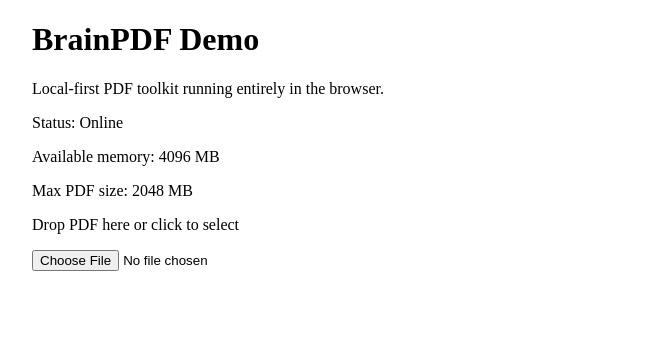
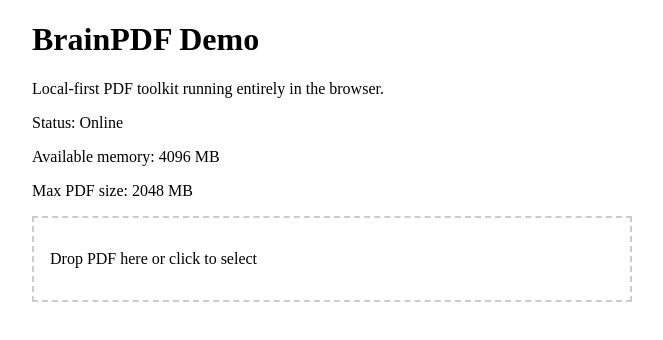
Before and after one commit to brianbrainium/BrainPDF, a Nuxt app: page / in a window 1280 px wide. Shown: the top 340 px of the page, without its empty margins (308-971 px from the left). Built offline with nearby package versions, Linux system fonts and the light colour scheme.

Commit message:
style: hide file input and add dropzone border

```diff
--- a/pages/index.vue
+++ b/pages/index.vue
@@ -12,14 +12,15 @@
     <p>Max PDF size: {{ maxPdfSizeMB }} MB</p>
 
     <div
-      class="border-dashed border-2 p-4 mt-4 cursor-pointer"
+      class="mt-4 cursor-pointer"
+      style="border: 2px dashed #ccc; padding: 1rem;"
       @click="openFilePicker"
       @drop.prevent="onDrop"
       @dragover.prevent
     >
       <p v-if="!selectedFile">Drop PDF here or click to select</p>
       <p v-else>{{ selectedFile.name }} ({{ (selectedFile.size/1024/1024).toFixed(1) }} MB)</p>
-      <input ref="fileInput" type="file" accept="application/pdf" class="hidden" @change="handleFile" />
+      <input ref="fileInput" type="file" accept="application/pdf" style="display:none" @change="handleFile" />
     </div>
     <div v-if="fileTooLarge" class="text-red-600 mt-2">File exceeds maximum allowed size.</div>
 
```
